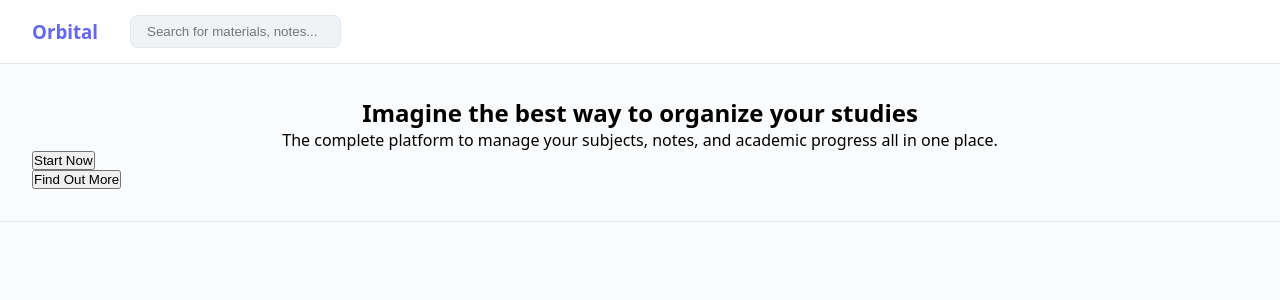
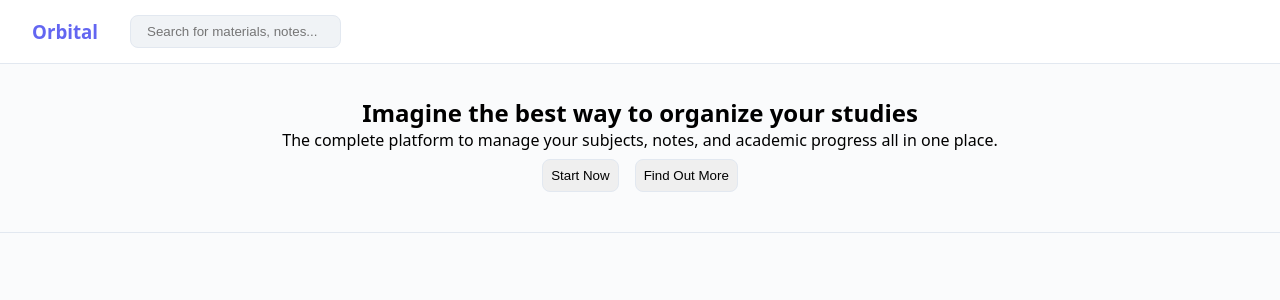
Before and after one commit to 0xGaziin/orbital, a React (Vite) app: page / in a window 1280 px wide. Shown: the top 300 px of the page. Built offline with nearby package versions, Linux system fonts and the light colour scheme.

Commit message:
style: added style to button component

```diff
--- a/src/components/Button/Button.module.css
+++ b/src/components/Button/Button.module.css
@@ -1,8 +1,7 @@
 button {
+  margin: 8px;
+  padding: 8px;
+  border: 1px solid #e2e8f0;
+  border-radius: 8px;
   cursor: pointer;
-  display: flex;
-  align-items: center;
-  justify-content: center;
-
-  outline: none;
 }
```
